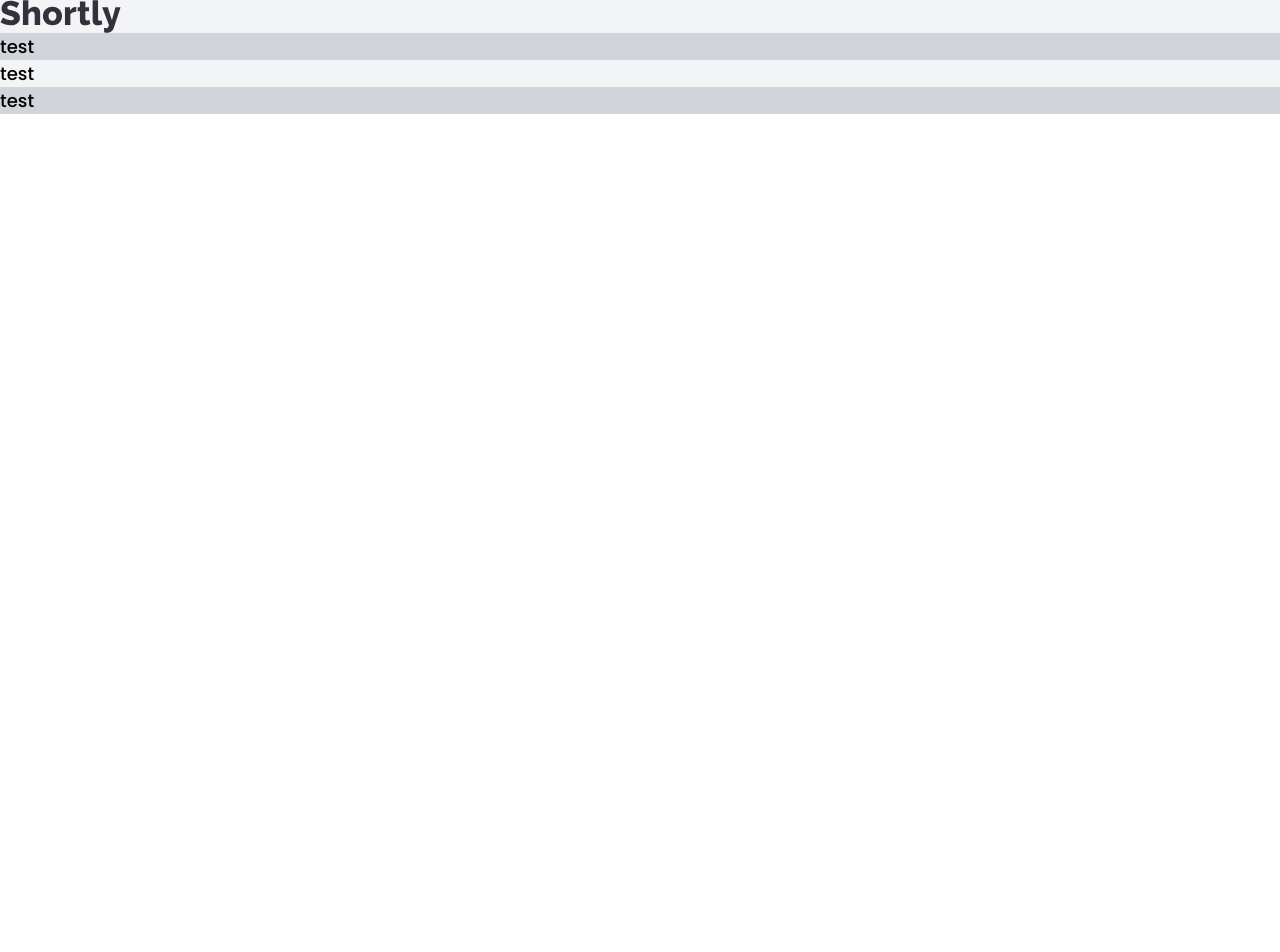
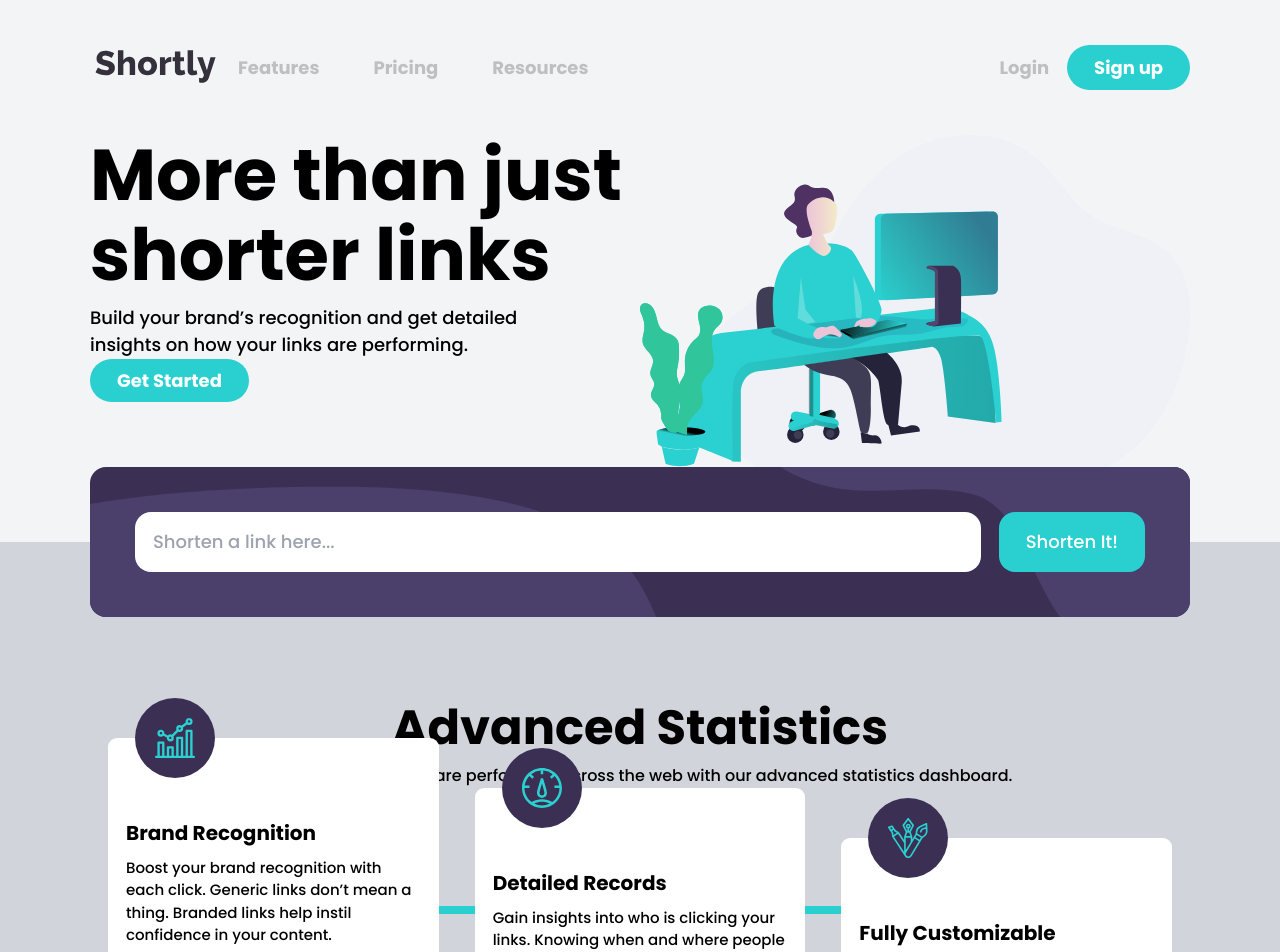
Before and after one commit to tulza/url-shortening-api, a React (Vite) app: page / in a window 1280 px wide. Shown: the top 952 px of the page. Before the commit the page ends 800 px from the top, so only its background shows below. Built offline with nearby package versions, Linux system fonts and the light colour scheme.

Commit message:
shorten link box and statistic box

```diff
--- a/Navigation.jsx
+++ /dev/null
@@ -1,11 +0,0 @@
-import React from "react";
-
-const Navigation = () => {
-  return (
-    <div>
-      <img src="./resources/images/logo.svg" />
-    </div>
-  );
-};
-
-export default Navigation;
--- a/src/component/HomePage.jsx
+++ b/src/component/HomePage.jsx
@@ -1,16 +1,31 @@
 import React from "react";
-import Navigation from "../../Navigation";
+import Navigation from "./Navigation";
+import PageIntro from "./PageIntro";
+import StatisticContainer from "./StatisticsContainer";
+import ShortenItBar from "./ShortenItBar";
 
 const HomePage = () => {
   return (
     <>
       {/* container */}
-      <div className="bg-gray-100">
-        <Navigation />
+      <div className="center-web pt-10 bg-gray-100 w-full ">
+        <div className="section-container">
+          <Navigation />
+          <PageIntro />
+        </div>
       </div>
-      <div className="bg-gray-300">test</div>
-      <div className="bg-gray-100">test</div>
-      <div className="bg-gray-300">test</div>
+      <div className=" center-web bg-gray-300 w-full">
+        <div className="section-container">
+          <ShortenItBar />
+          <StatisticContainer />
+        </div>
+      </div>
+      <div className=" center-web bg-gray-100 w-full h-[200px]">
+        <div className="section-container flex flex-col align-middle "></div>
+      </div>
+      <div className=" center-web bg-gray-300 w-full h-[200px]">
+        <div className="section-container">{/*  */}</div>
+      </div>
     </>
   );
 };
--- /dev/null
+++ b/src/component/Navigation.jsx
@@ -0,0 +1,36 @@
+import React from "react";
+
+const Button = ({ label }) => {
+  return (
+    <>
+      <div className="nav-links">
+        <a href="#" className="text-nav-button hover:text-nav-button-hover">
+          {label}
+        </a>
+      </div>
+    </>
+  );
+};
+
+const Navigation = () => {
+  return (
+    <div className="flex flex-row">
+      <img src="../resources/images/logo.svg" className="h-full m-1" />
+      <div className="w-full flex justify-between">
+        <div className="flex flex-row gap-4">
+          <Button label="Features" />
+          <Button label="Pricing" />
+          <Button label="Resources" />
+        </div>
+        <div className="flex flex-row">
+          <Button label="Login" />
+          <a href="#" className="button">
+            Sign up
+          </a>
+        </div>
+      </div>
+    </div>
+  );
+};
+
+export default Navigation;
--- /dev/null
+++ b/src/component/PageIntro.jsx
@@ -0,0 +1,25 @@
+import React from "react";
+
+const PageIntro = () => {
+  return (
+    <>
+      <div id="intro">
+        <div>
+          <h1 className="font-bold text-[72px] leading-[80px]">
+            More than just shorter links
+          </h1>
+          <p className="py-2 w-[90%]">
+            Build your brand’s recognition and get detailed insights on how your
+            links are performing.
+          </p>
+          <a href="#" className="button">
+            Get Started
+          </a>
+        </div>
+        <img src="../../resources/images/illustration-working.svg"></img>
+      </div>
+    </>
+  );
+};
+
+export default PageIntro;
--- /dev/null
+++ b/src/component/ShortenItBar.jsx
@@ -0,0 +1,25 @@
+import React from "react";
+
+const ShortenItBar = () => {
+  return (
+    <div className="relative flex items-center gap-4 h-[150px] rounded-[16px] translate-y-[-50%] overflow-hidden">
+      <img
+        src="../../resources/images/bg-shorten-desktop.svg"
+        className="bg-shorten-link-box absolute"
+      />
+      <input
+        type="input"
+        className="z-10 h-[60px] w-[100%] ml-10 pl-4 rounded-[16px]"
+        placeholder="Shorten a link here..."
+        value=""
+      />
+      <input
+        type="button"
+        className="py-2 px-6 text-white bg-sing-up hover:bg-sing-up-hover z-10 mr-10 h-[60px] rounded-[16px]"
+        value="Shorten It!"
+      />
+    </div>
+  );
+};
+
+export default ShortenItBar;
--- /dev/null
+++ b/src/component/ShortenLinkContainer.jsx
@@ -0,0 +1,12 @@
+import React from "react";
+
+const ShortenLinkContainer = () => {
+  return (
+    <img
+      src="resources/images/bg-shorten-desktop.svg"
+      className="w-full bg-shorten-link-box"
+    />
+  );
+};
+
+export default ShortenLinkContainer;
--- /dev/null
+++ b/src/component/StatisticsContainer.jsx
@@ -0,0 +1,56 @@
+import React from "react";
+
+const AspectBox = ({ aspectLabel, details, imgUrl }) => {
+  return (
+    <div className="Aspect-box bg-white mx-4 px-4 pb-4 rounded-lg ">
+      <div className="flex items-center justify-center bg-stats-logo w-[80px] h-[80px] rounded-full translate-y-[-50%] ml-2">
+        <img src={imgUrl} className="w-[40px] h-[40px]"></img>
+      </div>
+
+      <p className="font-bold text-[20px]">{aspectLabel}</p>
+      <p className="pt-2 pb-4 text-[15px]">{details}</p>
+    </div>
+  );
+};
+
+const StatisticContainer = () => {
+  return (
+    <>
+      <div className="flex flex-col text-center">
+        <p className="font-bold text-[48px]">Advanced Statistics</p>
+        <p className="text-[16px]">
+          Track how your links are performing across the web with our advanced
+          statistics dashboard.
+        </p>
+      </div>
+      <div>
+        <div className="flex relative items-center justify-center">
+          <div className="bg-grid-line h-[8px] w-[70%] absolute" />
+          <div id="statistic-grid" className="z-10">
+            <AspectBox
+              imgUrl="../../resources/images/icon-brand-recognition.svg"
+              aspectLabel="Brand Recognition"
+              details="Boost your brand recognition with each click. Generic links don’t
+  mean a thing. Branded links help instil confidence in your content."
+            />
+            <AspectBox
+              imgUrl="../../resources/images/icon-detailed-records.svg"
+              aspectLabel="Detailed Records"
+              details="Gain insights into who is clicking your links. Knowing when and where
+  people engage with your content helps inform better decisions.
+"
+            />
+            <AspectBox
+              imgUrl="../../resources/images/icon-fully-customizable.svg"
+              aspectLabel="Fully Customizable"
+              details="Improve brand awareness and content discoverability through customizable
+  links, supercharging audience engagement."
+            />
+          </div>
+        </div>
+      </div>
+    </>
+  );
+};
+
+export default StatisticContainer;
--- a/src/style/styles.css
+++ b/src/style/styles.css
@@ -12,3 +12,35 @@ body {
   height: 100vh;
   width: 100vw;
 }
+
+#intro {
+  @apply py-10 grid grid-cols-2;
+  grid-template-columns: 50% 50%;
+}
+
+#statistic-grid {
+  @apply grid grid-cols-3;
+}
+
+#statistic-grid .Aspect-box:nth-child(1) {
+  transform: translateY(-50px);
+}
+#statistic-grid .Aspect-box:nth-child(3) {
+  transform: translateY(50px);
+}
+
+.section-container {
+  @apply w-[1100px];
+}
+
+.center-web {
+  @apply flex items-center flex-col;
+}
+.nav-links {
+  @apply py-2 px-4 rounded-full;
+  font-weight: 700;
+}
+.button {
+  @apply py-2 px-6 rounded-full text-white bg-sing-up hover:bg-sing-up-hover;
+  font-weight: 700;
+}
--- a/tailwind.config.js
+++ b/tailwind.config.js
@@ -3,7 +3,20 @@ export default {
   content: ["./src/**/*.{js,jsx,ts,tsx}", "./index.html"],
 
   theme: {
-    extend: {},
+    extend: {
+      colors: {
+        "nav-button": "hsl(0, 0%, 75%)",
+        "nav-button-hover": "hsl(257, 7%, 63%)",
+
+        "sing-up": "hsl(180, 66%, 49%)",
+        "sing-up-hover": "hsl(180, 66%, 70%)",
+
+        "grid-line": "hsl(180, 66%, 49%)",
+        "stats-logo": "hsl(257, 27%, 26%)",
+        "shorten-link-box": "hsl(257, 27%, 26%)",
+        white: "#fff",
+      },
+    },
   },
   plugins: [],
 };
```
Also changed, not shown: src/fonts/Poppins-Bold.ttf (deleted), src/fonts/Poppins-Medium.ttf (deleted).
